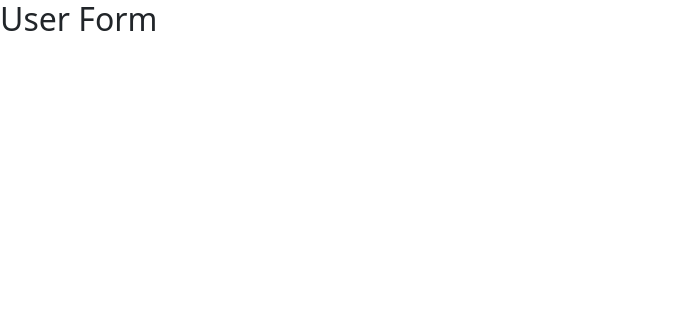
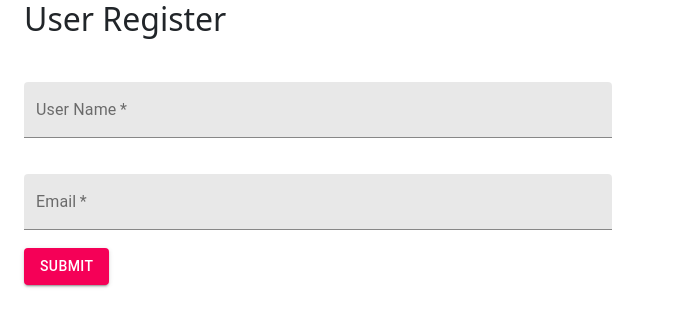
Before and after one commit to priyan1995/React-fundamenals, a React (Create React App) app: page /user-form in a window 1280 px wide. Shown: the top 326 px of the page, without its empty margins (0-673 px from the left). Built offline with nearby package versions, Linux system fonts and the light colour scheme.

Commit message:
user form added

```diff
--- a/src/components/User-form/UserForm.jsx
+++ b/src/components/User-form/UserForm.jsx
@@ -1,9 +1,65 @@
-import React from 'react';
+import React, { useState } from 'react';
+import Container from '@material-ui/core/Container';
+import FormControl from '@material-ui/core/FormControl';
+import TextField from '@material-ui/core/TextField';
+import Box from '@material-ui/core/Box';
+import Button from '@material-ui/core/Button';
 
 export const UserForm = () => {
-    return(
+
+    const [username, setusername] = useState('');
+    const [email, setEmail] = useState('');
+
+    const submitForm = (e) => {
+        e.preventDefault();
+        console.log(username);
+        console.log(email);
+    }
+
+
+
+
+    return (
         <>
-        <h2>User Form</h2>
+            <Container>
+                <h2>User Register</h2>
+                <FormControl>
+                    <Box
+                        component="form"
+                        sx={{
+                            '& .MuiTextField-root': { m: 1, width: '100%' },
+                        }}
+                    >
+
+                        <TextField
+                            required
+                            variant="filled"
+                            color="secondary"
+                            label="User Name"
+                            value={username}
+                            onChange={(e) => setusername(e.target.value)}
+                        />
+
+                        <TextField
+                            required
+                            variant="filled"
+                            color="secondary"
+                            type="email"
+                            label="Email"
+                            value={email}
+                            onChange={(e) => setEmail(e.target.value)}
+                        />
+
+                        <Button
+                            variant="contained"
+                            color="secondary"
+                            onClick={submitForm}
+                        >Submit</Button>
+
+                    </Box>
+
+                </FormControl>
+            </Container>
         </>
     )
 }
```
